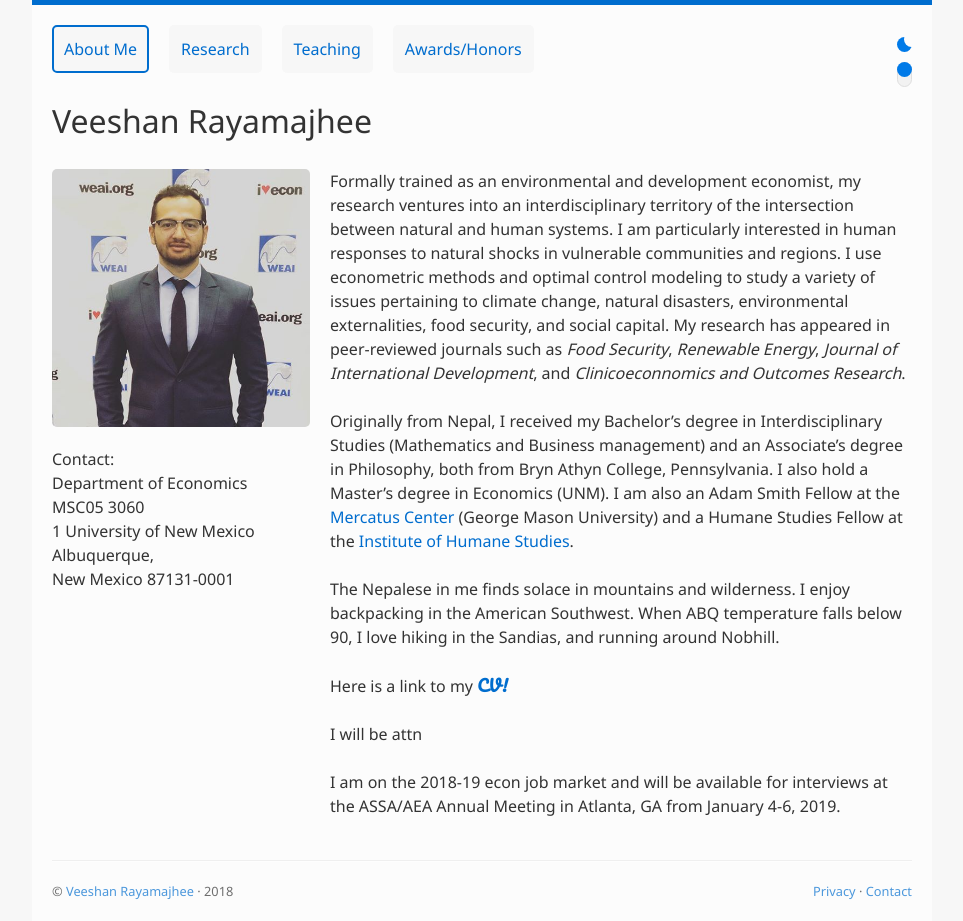
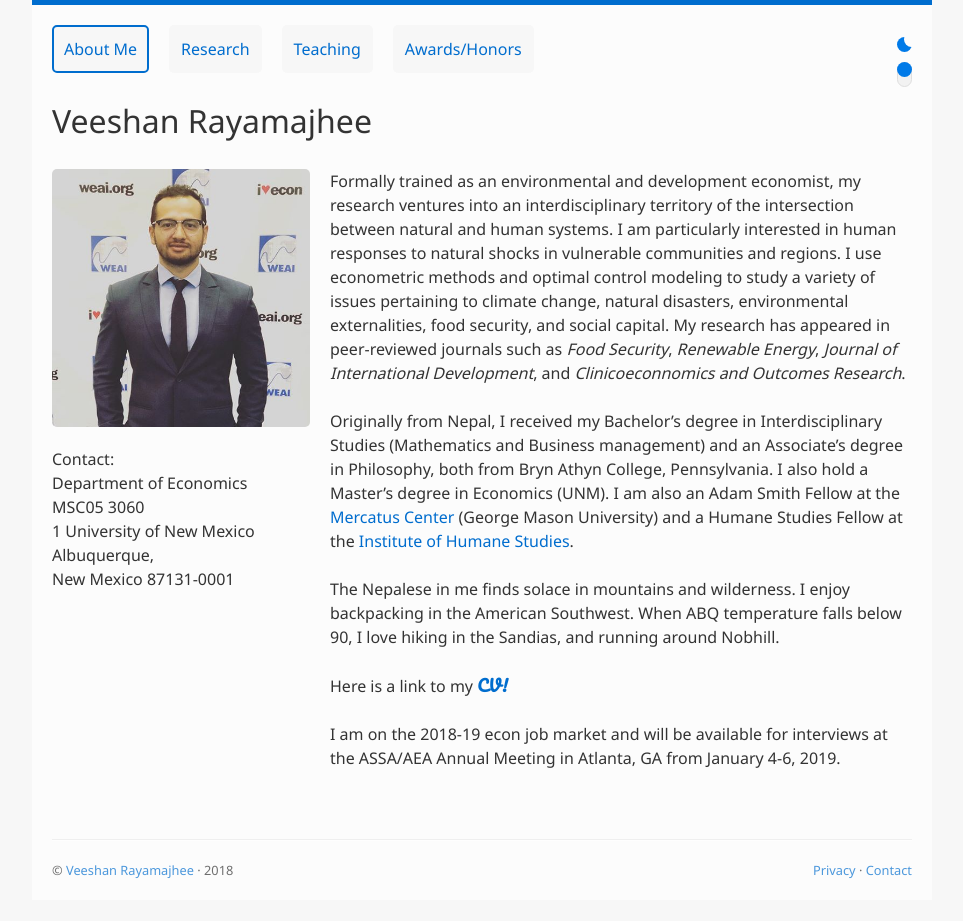
Before and after one commit to veeshanr/veeshanr.github.io, a Jekyll site: the page built from pages/about.md, in a window 1280 px wide. Shown: the whole page, without its empty margins (158-1121 px from the left). Built offline with Jekyll 4.4.1, drawn with Linux system fonts in a browser that asks for light colours; after the commit the page ends 900 px from its top, so only the background shows below that.

Commit message:
Update about.md

```diff
--- a/pages/about.md
+++ b/pages/about.md
@@ -13,7 +13,6 @@ The Nepalese in me finds solace in mountains and wilderness. I enjoy backpacking
 
 Here is a link to my <a class="mark" href="files/CV.pdf">CV!</a>
 
-I will be attn
 
 I am on the 2018-19 econ job market and will be available for interviews at the ASSA/AEA Annual Meeting in Atlanta, GA from January 4-6, 2019.
 
```
